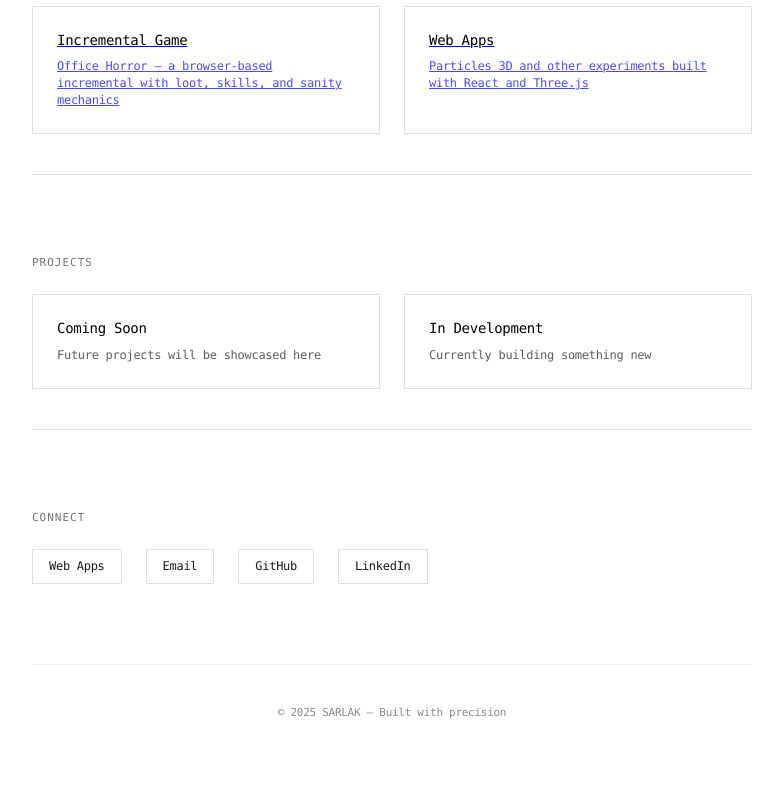
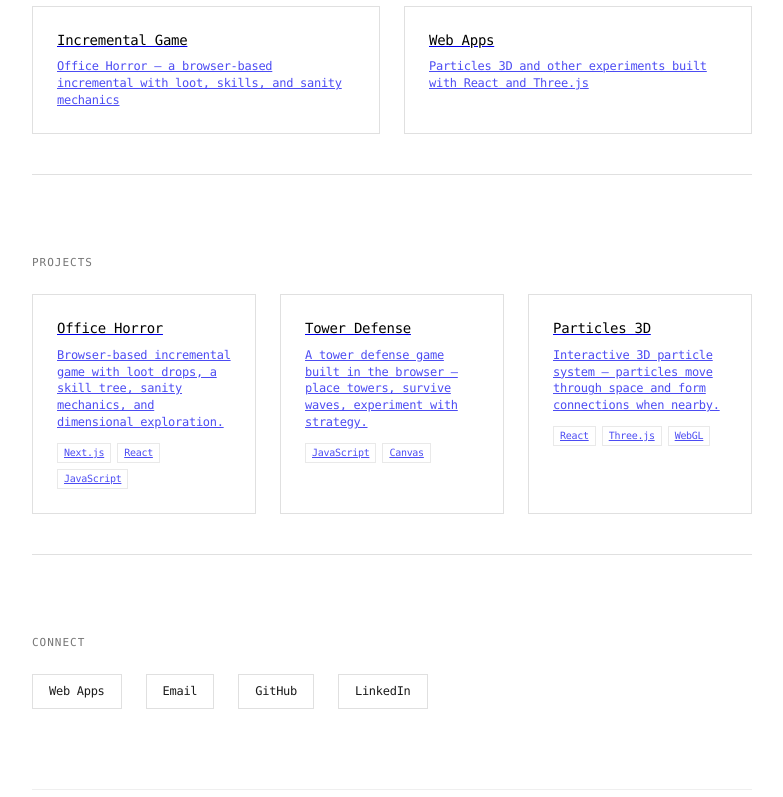
Before and after one commit to shahhinsarlak/sarlakweb, a Next.js app: page / in a window 1280 px wide. Shown: the part 551-1348 px from the top of the page, without its empty margins (248-1031 px from the left). Built offline with nearby package versions, Linux system fonts and the light colour scheme.

Commit message:
content(01-02): replace Coming Soon placeholders with three real project cards

```diff
--- a/app/page.js
+++ b/app/page.js
@@ -108,14 +108,38 @@ export default function Home() {
           <section className="section">
             <h2 className="section-title">Projects</h2>
             <div className="grid">
-              <div className="card">
-                <div className="card-title">Coming Soon</div>
-                <div className="card-description">Future projects will be showcased here</div>
-              </div>
-              <div className="card">
-                <div className="card-title">In Development</div>
-                <div className="card-description">Currently building something new</div>
-              </div>
+              <Link href="/game" className="card">
+                <div className="card-title">Office Horror</div>
+                <div className="card-description">
+                  Browser-based incremental game with loot drops, a skill tree, sanity mechanics, and dimensional exploration.
+                </div>
+                <div style={{ marginTop: '12px', display: 'flex', gap: '6px', flexWrap: 'wrap' }}>
+                  <span style={{ fontSize: '10px', padding: '2px 6px', border: '1px solid var(--border-color)', opacity: 0.7 }}>Next.js</span>
+                  <span style={{ fontSize: '10px', padding: '2px 6px', border: '1px solid var(--border-color)', opacity: 0.7 }}>React</span>
+                  <span style={{ fontSize: '10px', padding: '2px 6px', border: '1px solid var(--border-color)', opacity: 0.7 }}>JavaScript</span>
+                </div>
+              </Link>
+              <Link href="/td" className="card">
+                <div className="card-title">Tower Defense</div>
+                <div className="card-description">
+                  A tower defense game built in the browser — place towers, survive waves, experiment with strategy.
+                </div>
+                <div style={{ marginTop: '12px', display: 'flex', gap: '6px', flexWrap: 'wrap' }}>
+                  <span style={{ fontSize: '10px', padding: '2px 6px', border: '1px solid var(--border-color)', opacity: 0.7 }}>JavaScript</span>
+                  <span style={{ fontSize: '10px', padding: '2px 6px', border: '1px solid var(--border-color)', opacity: 0.7 }}>Canvas</span>
+                </div>
+              </Link>
+              <Link href="/apps/particles" className="card">
+                <div className="card-title">Particles 3D</div>
+                <div className="card-description">
+                  Interactive 3D particle system — particles move through space and form connections when nearby.
+                </div>
+                <div style={{ marginTop: '12px', display: 'flex', gap: '6px', flexWrap: 'wrap' }}>
+                  <span style={{ fontSize: '10px', padding: '2px 6px', border: '1px solid var(--border-color)', opacity: 0.7 }}>React</span>
+                  <span style={{ fontSize: '10px', padding: '2px 6px', border: '1px solid var(--border-color)', opacity: 0.7 }}>Three.js</span>
+                  <span style={{ fontSize: '10px', padding: '2px 6px', border: '1px solid var(--border-color)', opacity: 0.7 }}>WebGL</span>
+                </div>
+              </Link>
             </div>
           </section>
 
```
